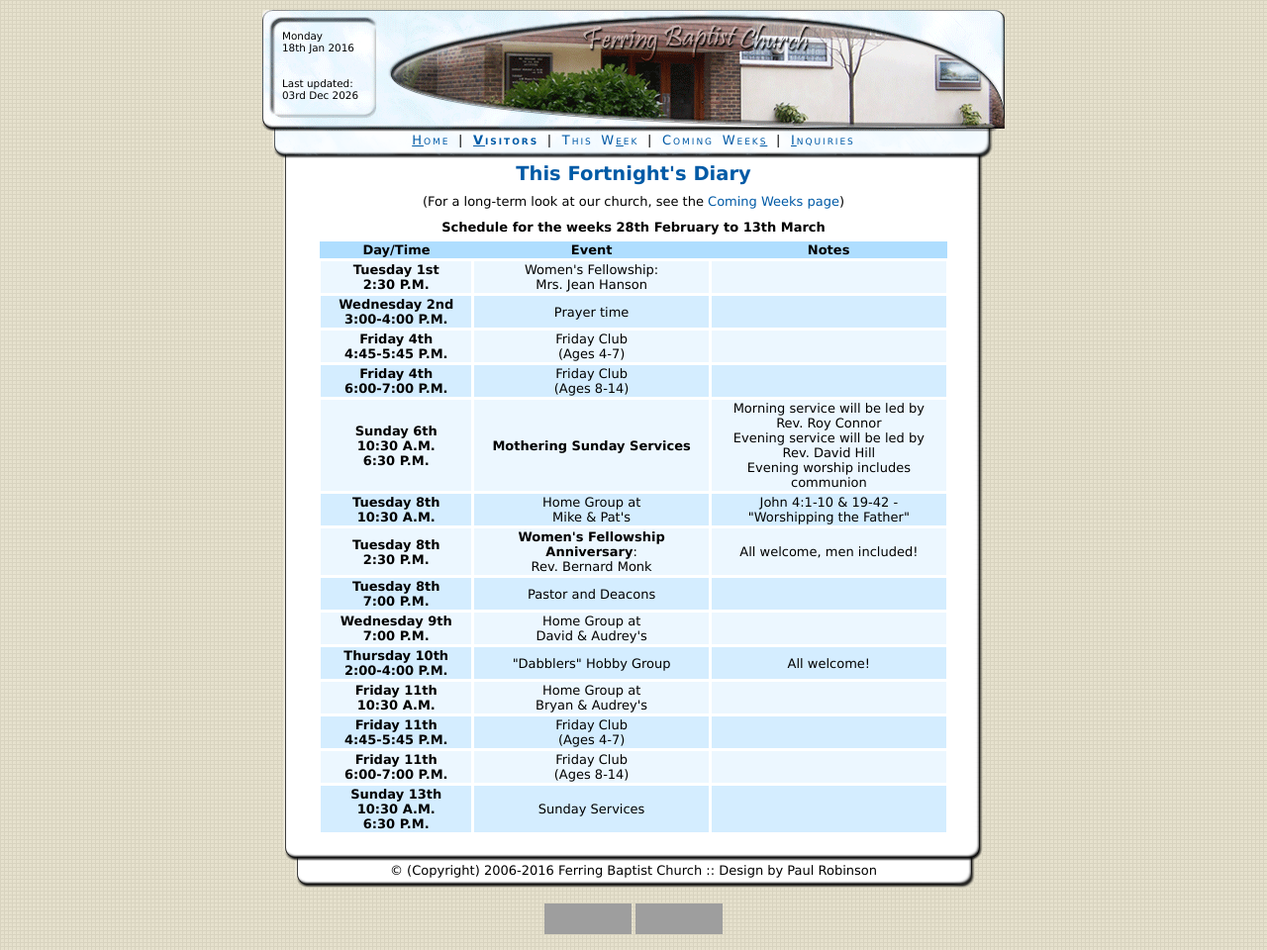
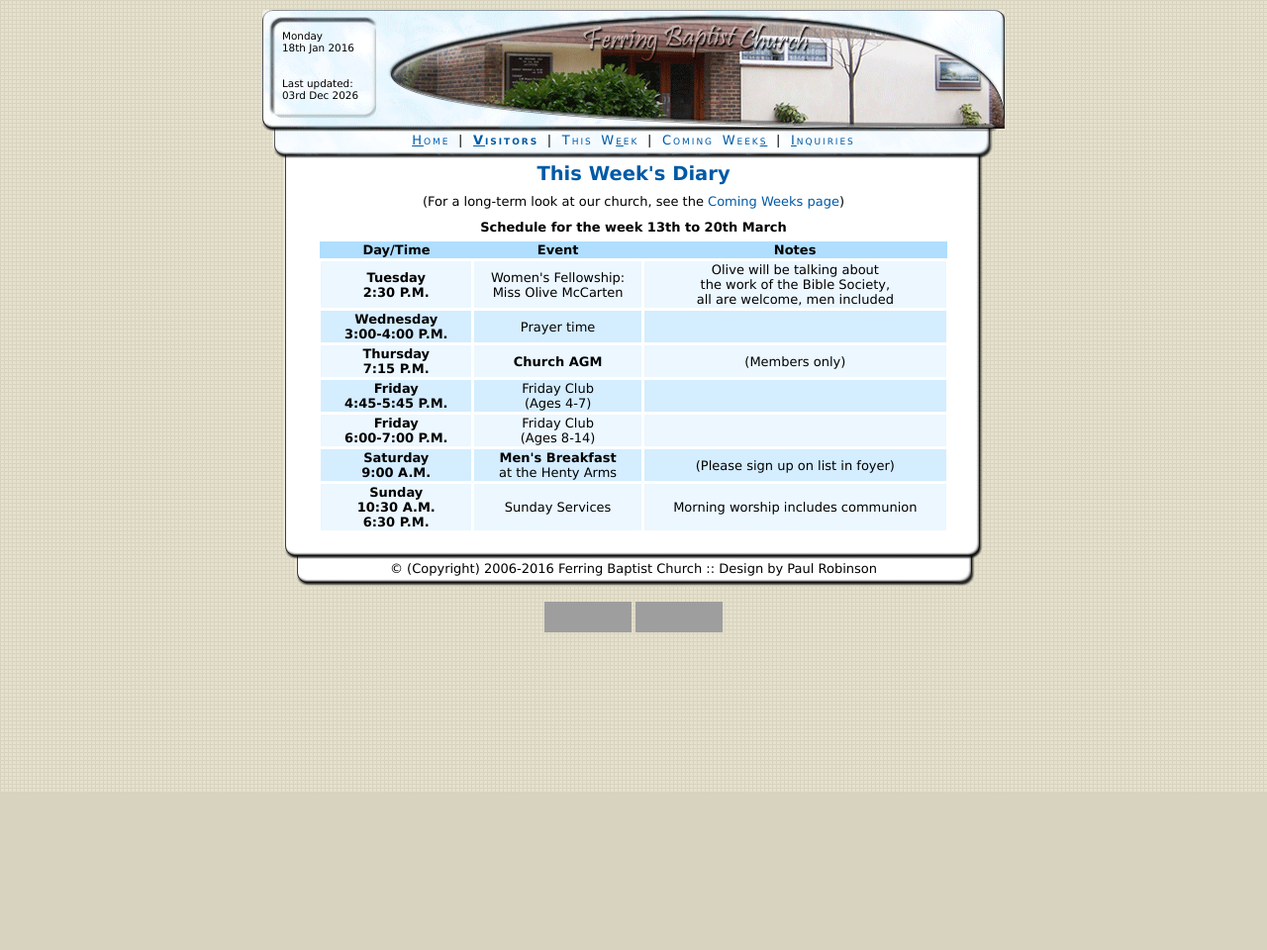
Before and after one commit to paulrr88/church, a PHP site: page /church/diary.php in a window 1280 px wide. Shown: the whole page at 99% size. After the commit the page ends 800 px from the top, so only its background shows below. Run offline with PHP 8.4, Linux system fonts and the light colour scheme; grey boxes are pictures that could not be loaded.

Commit message:
Diary update

```diff
--- a/diary.php
+++ b/diary.php
@@ -2,11 +2,11 @@
 
 <?php include("header.php"); ?>
 			<div id="content">
-				<h1>This Fortnight's Diary</h1>
+				<h1>This Week's Diary</h1>
 
 				<p class="centre">(For a long-term look at our church, see the <a href="upcoming.php">Coming Weeks page</a>)</p>
 
-				<p class="centre"><strong>Schedule for the weeks 28th February to 13th March</strong></p>
+				<p class="centre"><strong>Schedule for the week 13th to 20th March</strong></p>
 
 				<table class="styled" summary="Schedule for events in the coming week(s)">
 					<thead>
@@ -18,74 +18,39 @@
 					</thead>
 					<tbody>
 						<tr class="odd">
-							<th scope="row">Tuesday 1st<br />2:30 P.M.</th>
-							<td>Women's Fellowship:<br />Mrs. Jean Hanson</td>
-							<td></td>
+							<th scope="row">Tuesday<br />2:30 P.M.</th>
+							<td>Women's Fellowship:<br />Miss Olive McCarten</td>
+							<td>Olive will be talking about<br />the work of the Bible Society,<br />all are welcome, men included</td>
 						</tr>
 						<tr>
-							<th scope="row">Wednesday 2nd<br />3:00-4:00 P.M.</th>
+							<th scope="row">Wednesday<br />3:00-4:00 P.M.</th>
 							<td>Prayer time</td>
 							<td></td>
 						</tr>
 						<tr class="odd">
-							<th scope="row">Friday 4th<br />4:45-5:45 P.M.</th>
-							<td>Friday Club<br />(Ages 4-7)</td>
-							<td></td>
+							<th scope="row">Thursday<br /> 7:15 P.M.</th>
+							<td><strong>Church AGM</strong></td>
+							<td>(Members only)</td>
 						</tr>
 						<tr>
-							<th scope="row">Friday 4th<br />6:00-7:00 P.M.</th>
-							<td>Friday Club<br />(Ages 8-14)</td>
-							<td></td>
-						</tr>
-						<tr class="odd">
-							<th scope="row">Sunday 6th<br />10:30 A.M.<br />6:30 P.M.</th>
-							<td><strong>Mothering Sunday Services</strong></td>
-							<td>Morning service will be led by<br />Rev. Roy Connor<br />Evening service will be led by<br />Rev. David Hill<br />Evening worship includes communion</td>
-						</tr>
-						<tr>
-							<th scope="row">Tuesday 8th<br /> 10:30 A.M.</th>
-							<td>Home Group at<br />Mike &amp; Pat's</td>
-							<td>John 4:1-10 &amp; 19-42 - <br />"Worshipping the Father"</td>
-						</tr>
-            <tr class="odd">
-							<th scope="row">Tuesday 8th<br />2:30 P.M.</th>
-							<td><strong>Women's Fellowship Anniversary</strong>:<br />Rev. Bernard Monk</td>
-							<td>All welcome, men included!</td>
-						</tr>
-						<tr>
-							<th scope="row">Tuesday 8th<br />7:00 P.M.</th>
-							<td>Pastor and Deacons</td>
-							<td></td>
-						</tr>
-						<tr class="odd">
-							<th scope="row">Wednesday 9th<br />7:00 P.M.</th>
-							<td>Home Group at<br />David &amp; Audrey's</td>
-							<td></td>
-						</tr>
-						<tr>
-							<th scope="row">Thursday 10th<br />2:00-4:00 P.M.</th>
-							<td>"Dabblers" Hobby Group</td>
-							<td>All welcome!</td>
-						</tr>
-						<tr class="odd">
-							<th scope="row">Friday 11th<br />10:30 A.M.</th>
-							<td>Home Group at<br />Bryan &amp; Audrey's</td>
-							<td></td>
-						</tr>
-						<tr>
-							<th scope="row">Friday 11th<br />4:45-5:45 P.M.</th>
+							<th scope="row">Friday<br />4:45-5:45 P.M.</th>
 							<td>Friday Club<br />(Ages 4-7)</td>
 							<td></td>
 						</tr>
 						<tr class="odd">
-							<th scope="row">Friday 11th<br />6:00-7:00 P.M.</th>
+							<th scope="row">Friday<br />6:00-7:00 P.M.</th>
 							<td>Friday Club<br />(Ages 8-14)</td>
 							<td></td>
 						</tr>
 						<tr>
-							<th scope="row">Sunday 13th<br />10:30 A.M.<br />6:30 P.M.</th>
+							<th scope="row">Saturday<br /> 9:00 A.M.</th>
+							<td><strong>Men's Breakfast</strong><br />at the Henty Arms</td>
+							<td>(Please sign up on list in foyer)</td>
+						</tr>
+						<tr class="odd">
+							<th scope="row">Sunday<br />10:30 A.M.<br />6:30 P.M.</th>
 							<td>Sunday Services</td>
-							<td></td>
+							<td>Morning worship includes communion</td>
 						</tr>
 					</tbody>
 				</table>
--- a/index.php
+++ b/index.php
@@ -12,10 +12,10 @@
 
 				<!--<h1 class="hcline"><a href="holidayclub.php">Holiday Club 2015 details and form now available!</a></h1>-->
 
-				<div class="nbox_top"><h1>Diary update - 29/02/16</h1></div>
+				<div class="nbox_top"><h1>Diary update - 14/03/16</h1></div>
 
 				<div class="nbox_content">
-					<p>I've <a href="diary.php">updated the diary</a> for the next two weeks!</p>
+					<p>I've <a href="diary.php">updated the diary</a> for the week.</p>
 
 					<p>- Paul</p>
 				</div>
```
